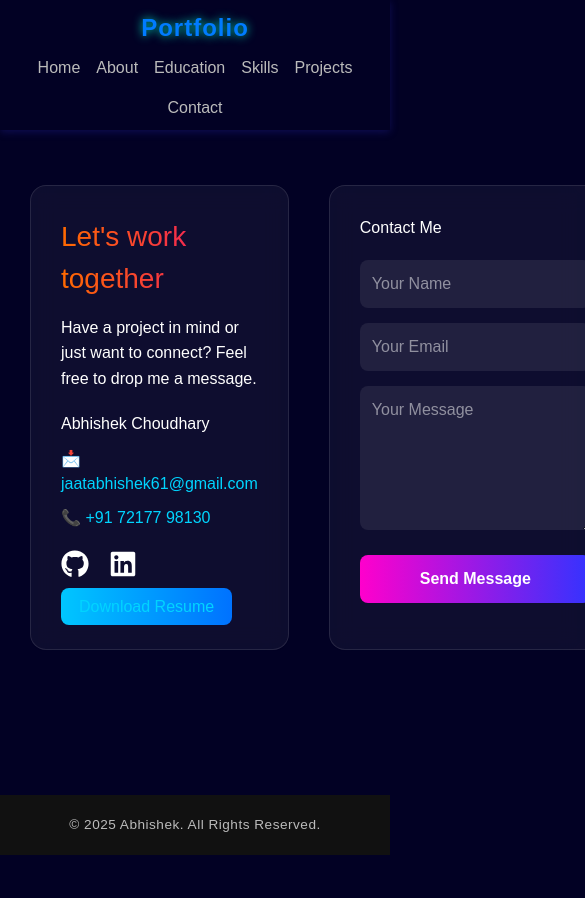
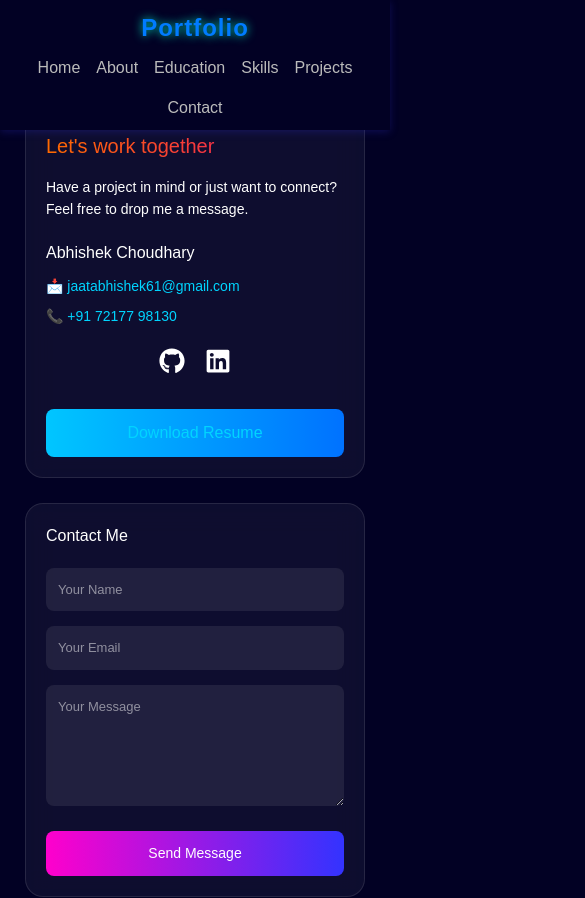
Before and after one commit to Abhi61-dotcom/portfolio, a React (Vite) app: page /contact in a window 390 px wide. Shown: the top 898 px of the page, 585 px wide, since content can reach past the window. Before the commit the page ends 855 px from the top, so only its background shows below. Built offline with nearby package versions, Linux system fonts and the light colour scheme.

Commit message:
update contact page

```diff
--- a/src/Pagess/Contact/Contact.css
+++ b/src/Pagess/Contact/Contact.css
@@ -1,10 +1,12 @@
 .contact-page {
-  min-height: 80vh;
+  min-height: 72vh;
   display: flex;
   justify-content: center;
   align-items: center;
-  padding: 40px 20px;
+  padding: 0px 20px;
 }
+
+/* ================= CONTAINER ================= */
 
 .contact-container {
   width: 100%;
@@ -15,18 +17,28 @@
   align-items: stretch;
 }
 
+/* ================= LEFT & RIGHT BOX ================= */
+
 .contact-left,
 .contact-right {
   flex: 1;
-  padding: 30px;
-  border-radius: 16px;
+  padding: 35px;
+  border-radius: 18px;
   background: rgba(255, 255, 255, 0.05);
-  backdrop-filter: blur(12px);
+  backdrop-filter: blur(14px);
   border: 1px solid rgba(255, 255, 255, 0.1);
+  transition: 0.3s ease;
 }
 
+.contact-left:hover,
+.contact-right:hover {
+  transform: translateY(-5px);
+}
+
+/* ================= LEFT SIDE ================= */
+
 .gradient-heading {
-  font-size: 28px;
+  font-size: 30px;
   background: linear-gradient(90deg, #ff6a00, #ee0979);
   -webkit-background-clip: text;
   color: transparent;
@@ -36,6 +48,7 @@
 .contact-left p {
   margin-bottom: 20px;
   line-height: 1.6;
+  font-size: 15px;
 }
 
 .info-box h2 {
@@ -44,25 +57,32 @@
 
 .info-box p {
   margin: 8px 0;
+  font-size: 14px;
 }
 
 .info-box a {
   text-decoration: none;
   color: #00d4ff;
+  transition: 0.3s;
 }
+
+.info-box a:hover {
+  color: #ffffff;
+}
+
+/* ================= SOCIAL ICONS ================= */
 
 .socials {
   margin-top: 20px;
   display: flex;
   gap: 20px;
-  margin-bottom: 5px;
+  margin-bottom: 10px;
 }
 
 .socials a {
   color: white;
-  font-size: 28px;
+  font-size: 26px;
   transition: 0.3s ease;
-  margin-bottom: 12px;
 }
 
 .socials a:hover {
@@ -70,25 +90,30 @@
   transform: scale(1.2);
 }
 
+/* ================= RESUME BUTTON ================= */
 
 .resume-btn {
-  margin-top: 35px;
-  padding: 10px 18px;
-  border: none;
+  margin-top: 25px;
+  padding: 12px 20px;
   border-radius: 8px;
   background: linear-gradient(90deg, #00c6ff, #0072ff);
   color: white;
-  cursor: pointer;
+  display: inline-block;
+  text-align: center;
   transition: 0.3s;
 }
 
 .resume-btn:hover {
-  opacity: 0.8;
+  opacity: 0.85;
 }
+
+/* ================= RIGHT SIDE ================= */
 
 .contact-right h2 {
   margin-bottom: 20px;
 }
+
+/* ================= FORM ================= */
 
 .contact-form {
   display: flex;
@@ -104,6 +129,13 @@
   outline: none;
   background: rgba(255, 255, 255, 0.08);
   color: white;
+  font-size: 14px;
+  transition: 0.3s;
+}
+
+.contact-form input:focus,
+.contact-form textarea:focus {
+  background: rgba(255, 255, 255, 0.15);
 }
 
 .send-btn {
@@ -114,12 +146,19 @@
   color: white;
   cursor: pointer;
   transition: 0.3s;
+  font-weight: 500;
 }
 
 .send-btn:hover {
   transform: scale(1.05);
 }
 
+.send-btn:disabled {
+  opacity: 0.6;
+  cursor: not-allowed;
+}
+
+/* ================= SUCCESS MESSAGE ================= */
 
 .success-msg {
   margin-top: 10px;
@@ -128,8 +167,69 @@
   text-align: center;
 }
 
-/* Better loading effect */
-.send-btn:disabled {
-  opacity: 0.6;
-  cursor: not-allowed;
+/* ================= RESPONSIVE ================= */
+
+/* Tablet */
+@media (max-width: 992px) {
+  .contact-container {
+    gap: 25px;
+  }
+
+  .contact-left,
+  .contact-right {
+    padding: 25px;
+  }
 }
+
+/* Mobile */
+@media (max-width: 768px) {
+  .contact-container {
+    flex-direction: column;
+  }
+
+  .contact-left,
+  .contact-right {
+    width: 100%;
+  }
+
+  .gradient-heading {
+    font-size: 24px;
+  }
+
+  .contact-left p {
+    font-size: 14px;
+  }
+
+  .socials {
+    justify-content: center;
+  }
+
+  .resume-btn {
+    width: 100%;
+  }
+}
+
+/* Small Mobile */
+@media (max-width: 480px) {
+  .contact-page {
+    padding: 30px 15px;
+  }
+
+  .contact-left,
+  .contact-right {
+    padding: 20px;
+  }
+
+  .gradient-heading {
+    font-size: 20px;
+  }
+
+  .contact-form input,
+  .contact-form textarea {
+    font-size: 13px;
+  }
+
+  .send-btn {
+    font-size: 14px;
+  }
+}
```
